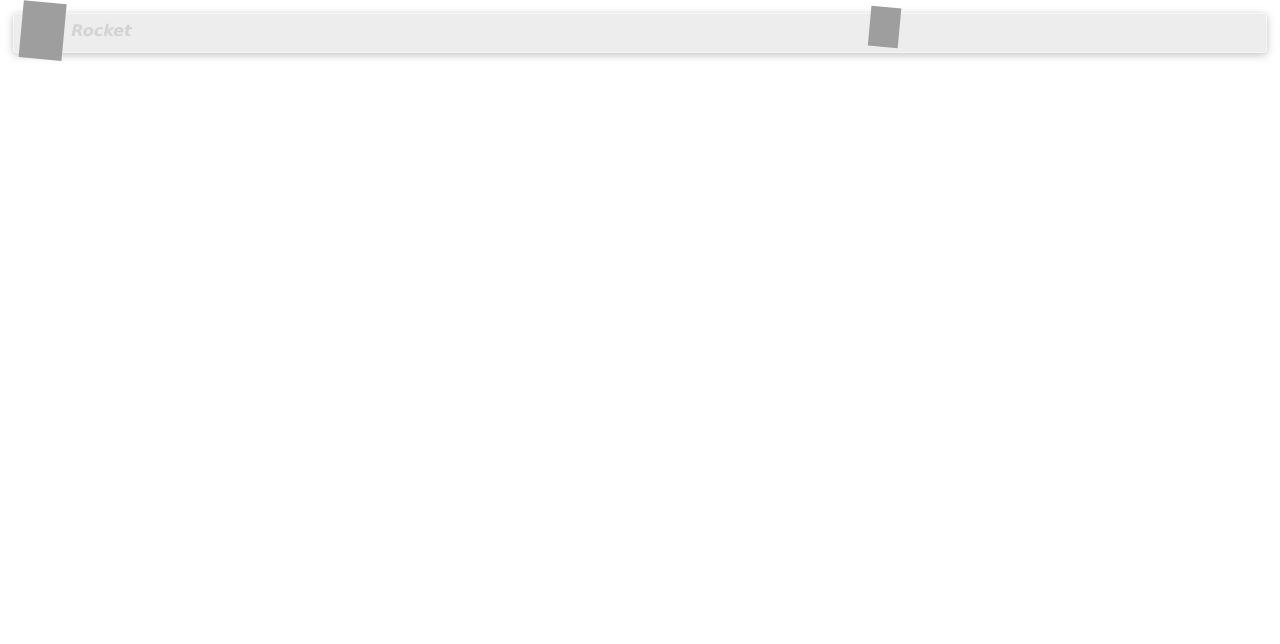
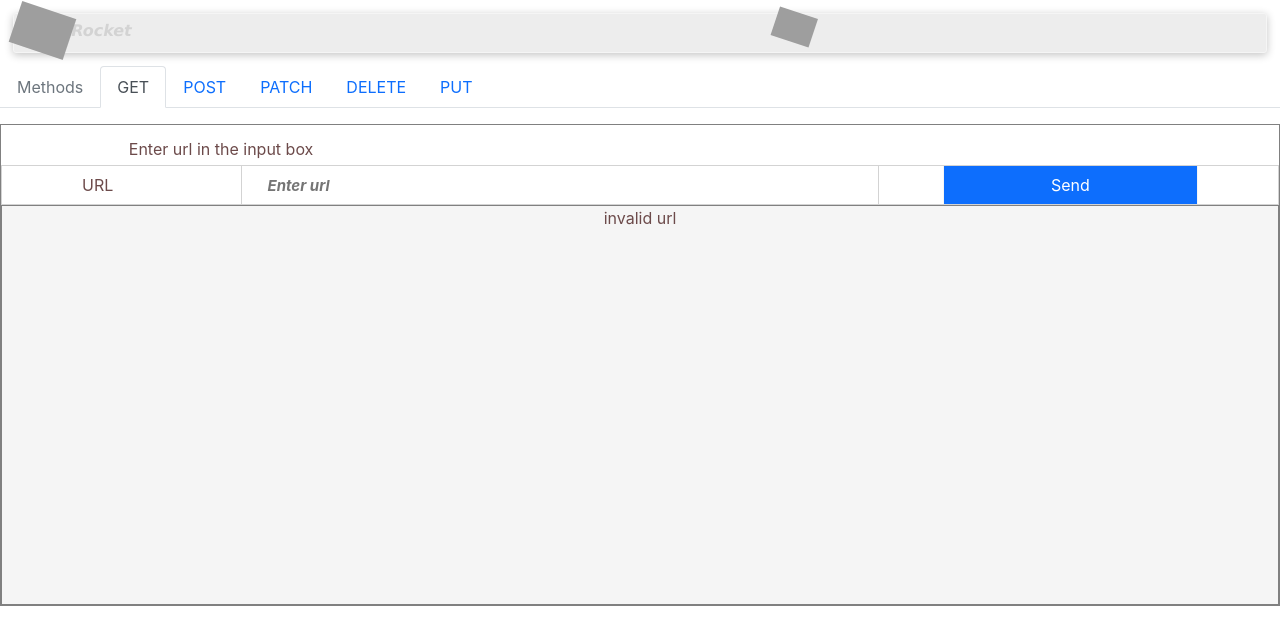
Before and after one commit to shahnawaz8/rocket-app, a React (Create React App) app: page / in a window 1280 px wide. Before the commit this address had no page. Shown: the top 644 px of the page. Built offline with nearby package versions, Linux system fonts and the light colour scheme; grey boxes are pictures that could not be loaded.

Commit message:
add post

```diff
--- a/src/AllRoute/AllRoutes.jsx
+++ b/src/AllRoute/AllRoutes.jsx
@@ -5,7 +5,7 @@ export const AllRoutes = () =>{
     return (
         <>
             <Routes>
-                <Route path="/tab" element={<TabMethods/>}/>
+                <Route path="/" element={<TabMethods/>}/>
             </Routes>
 
         </>
```
